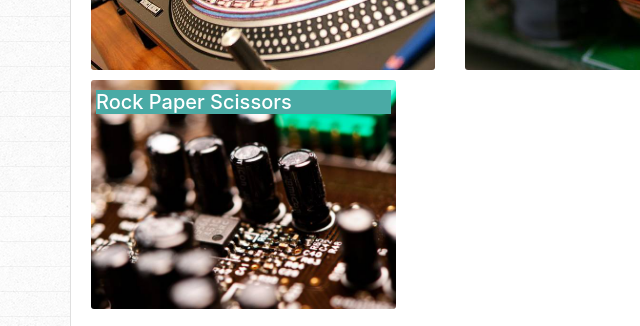
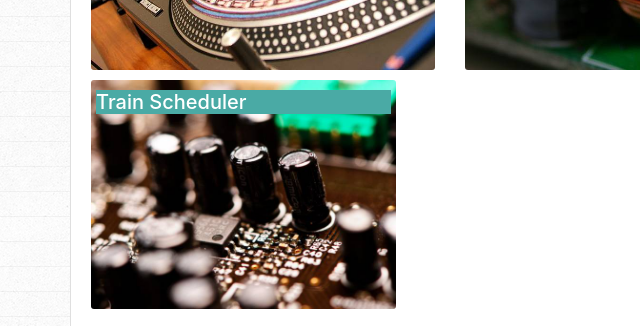
Before and after one commit to KileyAdams92/Bootstrap-Portfolio, a plain HTML site: page portfolio.html in a window 1280 px wide. Shown: the part 619-945 px from the top of the page, 0-640 px from the left. Drawn offline with nearby package versions, Linux system fonts and the light colour scheme.

Commit message:
added train scheduler to portfolio

```diff
--- a/portfolio.html
+++ b/portfolio.html
@@ -78,10 +78,12 @@
                         </div>
                         <div class="row">
                             <div class="col-sm-12 col-md-6 col-lg-6">
-                                <img class="card-img" src="images/random5.jpg" alt="Card image">
-                                <div class="card-img-overlay">
-                                    <h5 class="card-title">Rock Paper Scissors</h5>
-                                </div>
+                                <a href="https://kileyadams92.github.io/trainactivity/" target="blank">
+                                    <img class="card-img" src="images/random5.jpg" alt="Card image">
+                                    <div class="card-img-overlay">
+                                        <h5 class="card-title">Train Scheduler</h5>
+                                    </div>
+                                </a>
                             </div>
                         </div>
                     </div>
```
